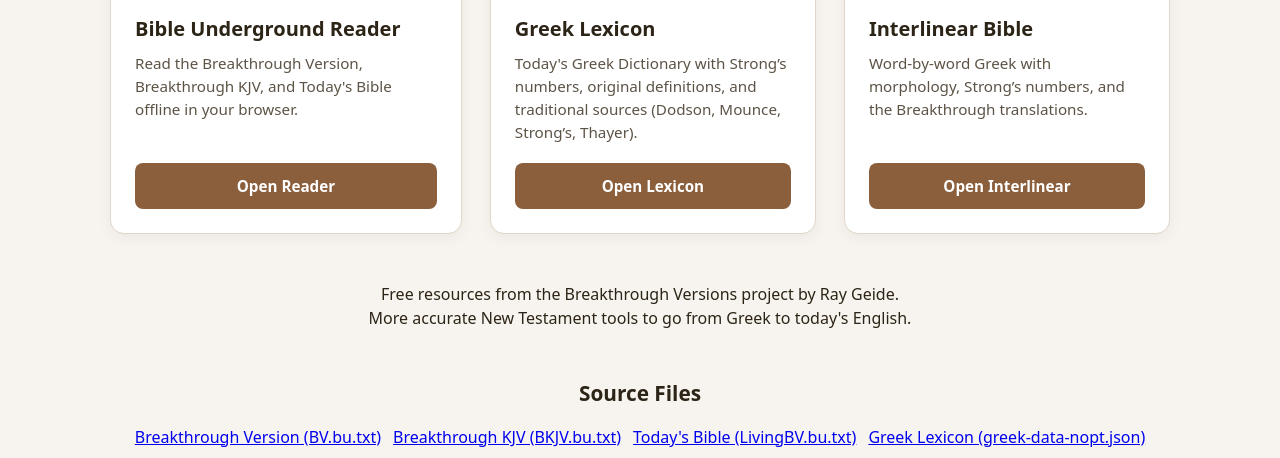
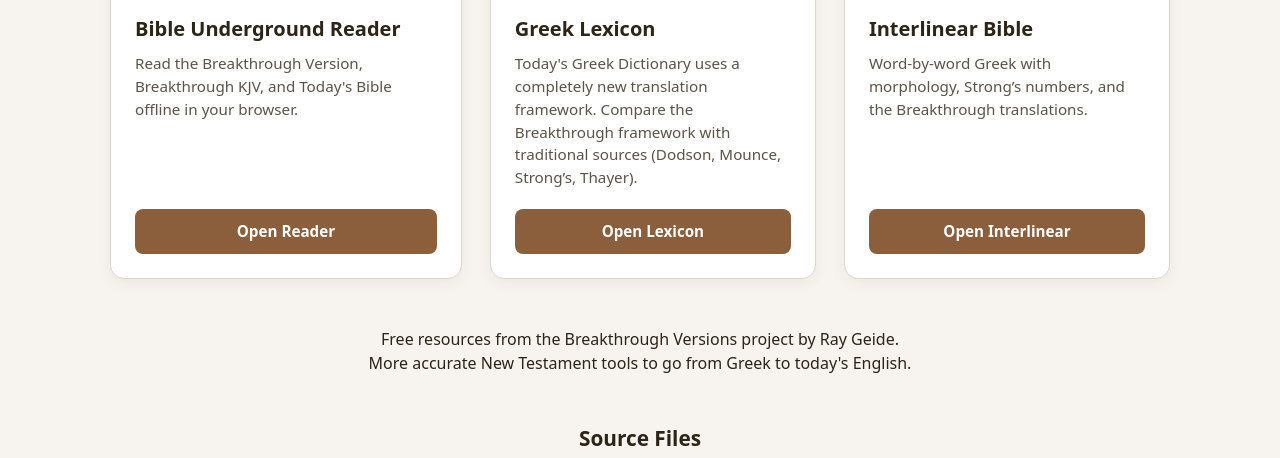
Before and after one commit to breakthroughversion-max/Bible-Underground, a plain HTML site: page index.html in a window 1280 px wide. Shown: the part 342-800 px from the top of the page. Drawn offline with Linux system fonts and the light colour scheme.

Commit message:
Add files via upload

```diff
--- a/index.html
+++ b/index.html
@@ -141,7 +141,7 @@
                 <img src="data/greek-dict-icon-1080tran.png" alt="Greek Dictionary">
             </div>
             <h2>Greek Lexicon</h2>
-            <p>Today's Greek Dictionary with Strong’s numbers, original definitions, and traditional sources (Dodson, Mounce, Strong’s, Thayer).</p>
+            <p>Today's Greek Dictionary uses a completely new translation framework. Compare the Breakthrough framework with traditional sources (Dodson, Mounce, Strong’s, Thayer).</p>
             <a class="button" href="lexicon.html">Open Lexicon</a>
         </div>
 
```
